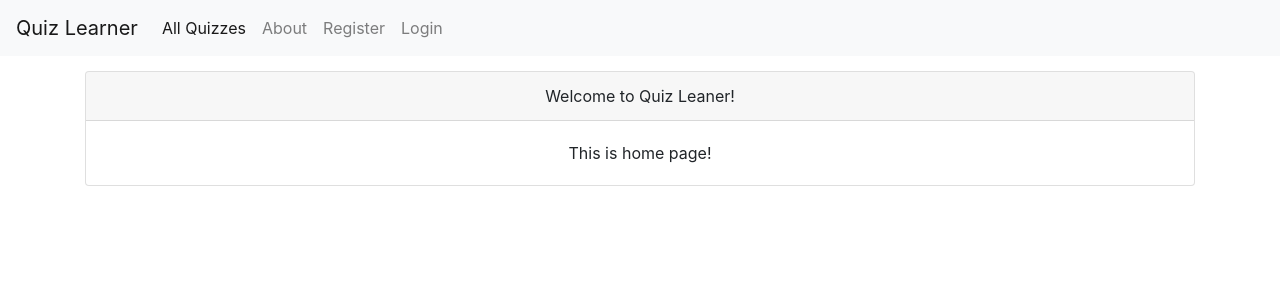
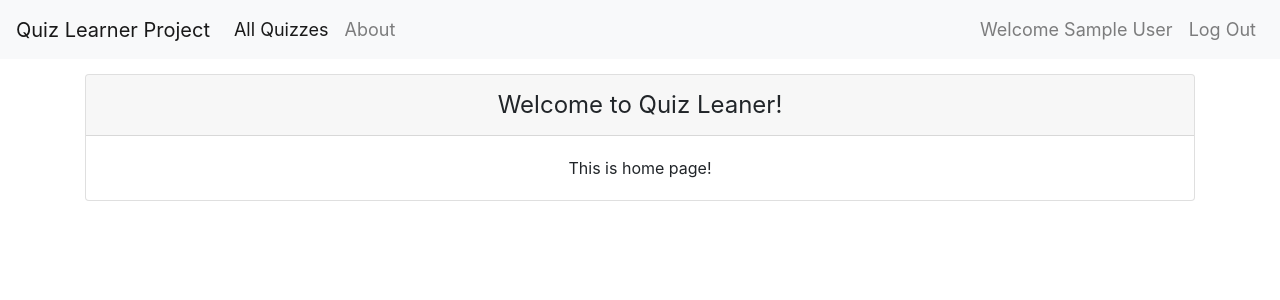
Before and after one commit to gyokkoo/quiz-learner-app, an Angular app: page /welcome in a window 1280 px wide. Shown: the top 300 px of the page. Built offline with nearby package versions, Linux system fonts and the light colour scheme; sample sign-in values are in the browser's storage.

Commit message:
Added logout and improved navbar component

```diff
--- a/src/app/app.module.ts
+++ b/src/app/app.module.ts
@@ -24,6 +24,7 @@ import { HomePageComponent } from './home/home.page.component';
     ToastrModule.forRoot({
       // timeOut: 500,
       // positionClass: 'toast-top-right',
+      positionClass: 'toast-top-right',
       preventDuplicates: false,
     }),
     HttpClientModule,
--- a/src/app/navbar/navbar.component.html
+++ b/src/app/navbar/navbar.component.html
@@ -16,7 +16,7 @@
 
   <div class="collapse navbar-collapse"
        id="navbarsExampleDefault">
-    <ul class="navbar-nav mr-auto">
+    <ul class="navbar-nav">
       <li class="nav-item">
         <a class="nav-link"
            routerLinkActive="active"
@@ -25,7 +25,6 @@
         </a>
       </li>
 
-      <ul class="navbar-nav m1-auto">
       <li class="nav-item">
         <a class="nav-link"
           routerLinkActive="active"
@@ -34,8 +33,11 @@
           About
         </a>
       </li>
+    </ul>
 
-        <li class="nav-item">
+    <ul class="navbar-nav ml-auto">
+      <li class="nav-item"
+          *ngIf="!isLoggedIn">
         <a class="nav-link"
             routerLinkActive="active"
             [routerLinkActiveOptions]="{exact: true}"
@@ -44,15 +46,33 @@
         </a>
       </li>
 
-        <li class="nav-item">
+      <li class="nav-item"
+          *ngIf="!isLoggedIn">
         <a class="nav-link"
             routerLinkActive="active"
             [routerLinkActiveOptions]="{exact: true}"
             [routerLink]="['/users/login']">
-            Login
+          Log In
+        </a>
+      </li>
+
+      <li class="nav-item"
+          *ngIf="isLoggedIn">
+        <a class="nav-link"
+           routerLinkActive="active"
+           [routerLink]="['/users/profile']">
+           Welcome {{ userName }}
+        </a>
+      </li>
+
+      <li class="nav-item"
+          *ngIf="isLoggedIn">
+        <a class="nav-link"
+           (click)="logOut()"
+           style="cursor: pointer">
+          Log Out
         </a>
       </li>
     </ul>
-    </ul>
   </div>
 </nav>
--- a/src/app/navbar/navbar.component.scss
+++ b/src/app/navbar/navbar.component.scss
@@ -1,3 +1,7 @@
 nav {
   margin-bottom: 15px;
 }
+
+li {
+  font-size: large;
+}
--- a/src/app/navbar/navbar.component.ts
+++ b/src/app/navbar/navbar.component.ts
@@ -1,4 +1,6 @@
 import { Component } from "@angular/core";
+import { AuthService } from "../user/auth.service";
+import { ToastrService } from "ngx-toastr";
 
 @Component({
   selector: 'app-nav-header',
@@ -6,8 +8,26 @@ import { Component } from "@angular/core";
   templateUrl: './navbar.component.html'
 })
 export class NavbarComponent {
-  brandName = 'Quiz Learner';
+  brandName = 'Quiz Learner Project';
 
-  constructor() {
+  get isLoggedIn(): boolean {
+    return this.authService.isAuthenticated();
+  }
+
+  get userName(): string {
+    if (this.authService.getUser()) {
+      return this.authService.getUser().name;
+    }
+
+    return '';
+  }
+
+  constructor(private authService: AuthService,
+              private toastr: ToastrService) {
+  }
+
+  logOut(): void {
+    this.authService.logOut()
+    this.toastr.success("You have successfully logged out");
   }
 }
--- a/src/app/user/auth.service.ts
+++ b/src/app/user/auth.service.ts
@@ -13,7 +13,8 @@ export class AuthService {
   user: any;
 
   constructor(private http: HttpClient) {
-    console.log(typeof this.authToken !== undefined);
+    this.user = JSON.parse(localStorage.getItem('user'));
+    this.authToken = localStorage.getItem('id_token');
   }
 
   registerUser(user: any): Observable<any> {
@@ -46,6 +47,20 @@ export class AuthService {
   }
 
   isAuthenticated() {
+    if (this.authToken === null) {
+      return false;
+    }
+
     return typeof this.authToken !== undefined;
   }
+
+  getUser() {
+    return this.user;
+  }
+
+  logOut() {
+    this.authToken = null;
+    this.user = null;
+    localStorage.clear();
+  }
 }
--- a/src/styles.scss
+++ b/src/styles.scss
@@ -2,6 +2,14 @@
 @import "~bootstrap/dist/css/bootstrap.min.css";
 @import "~font-awesome/css/font-awesome.min.css";
 
+div.card-header {
+    font-size: x-large;
+}
+
 #toast-container > div {
     opacity: 1;
 }
+
+.toast-top-right {
+    padding-top: 60px;
+}
```
Lines whose indentation alone changed are shown as unchanged.
